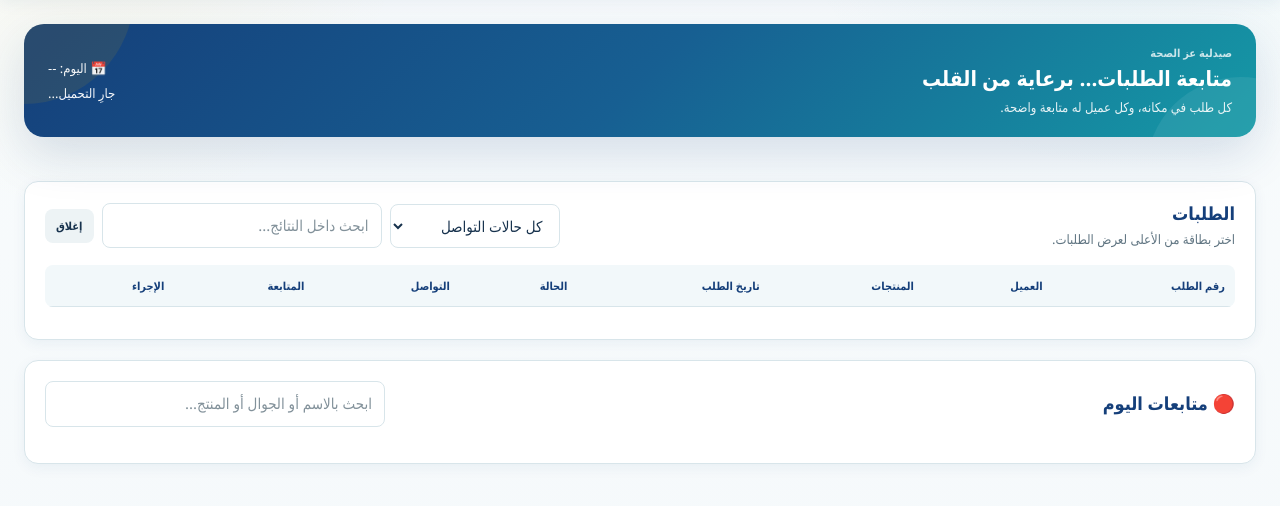
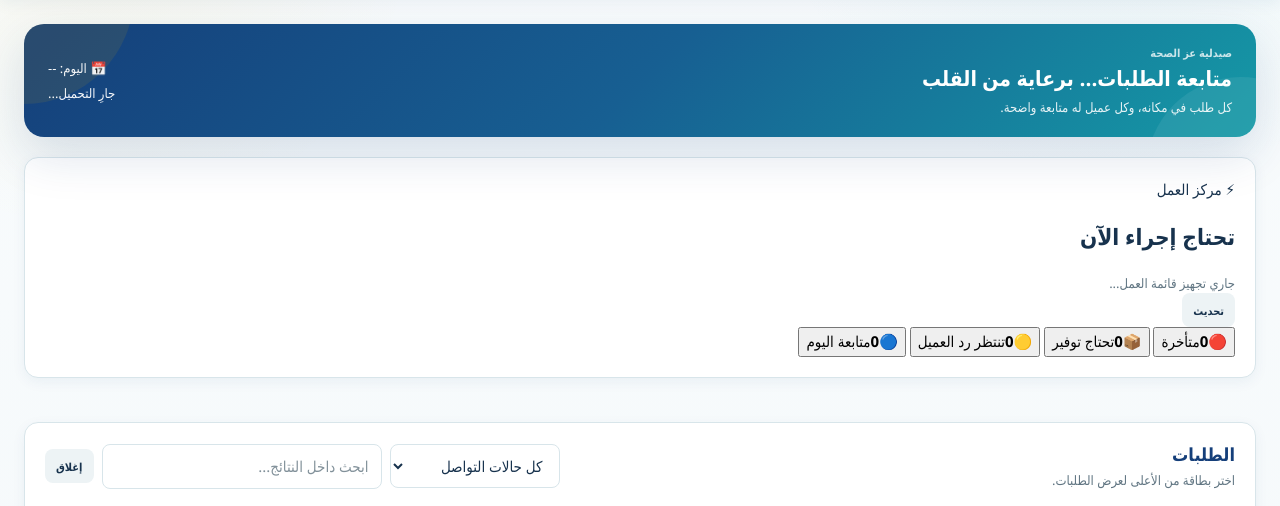
Before and after one commit to ezzpharmacy129-blip/clientorder, a Flask app: template templates/index.html in a window 1280 px wide. Shown: the part 151-657 px from the top of the page. Run offline with Flask 3, Linux system fonts and the light colour scheme; the template is opened without the code that fills it: most values are stand-ins (such as "Sample title", 1, 10 or a date in 2020); lists and menus that the app fills with data are empty; some libraries are stand-ins or nearby versions.

Commit message:
feat: add action center to dashboard

```diff
--- a/templates/index.html
+++ b/templates/index.html
@@ -32,7 +32,32 @@
 <main class="app-main">
 <section id="view-dashboard" class="view active" data-dashboard-version="2">
   <div class="today-banner"><div class="today-brand-copy"><div class="eyebrow">صيدلية عز الصحة</div><strong>متابعة الطلبات… برعاية من القلب</strong><span>كل طلب في مكانه، وكل عميل له متابعة واضحة.</span></div><div class="today-meta"><div>📅 اليوم: <span id="today-date">--</span></div><div id="today-summary">جارِ التحميل...</div></div></div>
-  <div class="stats-grid" id="stats-grid"></div><section id="dashboard-results-panel" class="panel dashboard-results-panel hidden"><div class="panel-header"><div><h2 id="dashboard-results-title">الطلبات</h2><p id="dashboard-results-subtitle" class="panel-subtitle">اختر بطاقة من الأعلى لعرض الطلبات.</p></div><div class="dashboard-results-actions"><select id="dashboard-contact-filter"><option value="">كل حالات التواصل</option><option value="لم يتم التواصل">لم يتم التواصل</option><option value="بانتظار رد العميل">بانتظار رد العميل</option><option value="العميل موافق">العميل موافق</option><option value="العميل رفض">العميل رفض</option><option value="مؤجل">مؤجل</option></select><input id="dashboard-results-search" placeholder="ابحث داخل النتائج..."><button class="btn btn-secondary btn-sm" id="dashboard-results-close">إغلاق</button></div></div><div class="table-wrap"><table class="orders-table dashboard-orders-table"><thead><tr><th>رقم الطلب</th><th>العميل</th><th>المنتجات</th><th>تاريخ الطلب</th><th>الحالة</th><th>التواصل</th><th>المتابعة</th><th>الإجراء</th></tr></thead><tbody id="dashboard-results-body"></tbody></table></div><div class="table-footer" id="dashboard-results-count"></div></section><div class="panel"><div class="panel-header"><h2>🔴 متابعات اليوم</h2><input id="dashboard-search" placeholder="ابحث بالاسم أو الجوال أو المنتج..."></div><div id="followups-list" class="followups-list"></div></div>
+
+  <section id="action-center" class="action-center panel" aria-labelledby="action-center-title">
+    <div class="action-center-header">
+      <div>
+        <div class="action-center-kicker">⚡ مركز العمل</div>
+        <h2 id="action-center-title">تحتاج إجراء الآن</h2>
+        <p id="action-center-subtitle" class="panel-subtitle">جاري تجهيز قائمة العمل...</p>
+      </div>
+      <button type="button" class="btn btn-secondary btn-sm" id="action-center-refresh">تحديث</button>
+    </div>
+    <div class="action-center-grid">
+      <button type="button" class="action-tile action-overdue" data-action-filter="overdue" aria-pressed="false">
+        <span class="action-tile-icon">🔴</span><strong id="action-count-overdue">0</strong><span>متأخرة</span>
+      </button>
+      <button type="button" class="action-tile action-supply" data-action-filter="needs_supply" aria-pressed="false">
+        <span class="action-tile-icon">📦</span><strong id="action-count-supply">0</strong><span>تحتاج توفير</span>
+      </button>
+      <button type="button" class="action-tile action-reply" data-action-filter="awaiting_reply" aria-pressed="false">
+        <span class="action-tile-icon">🟡</span><strong id="action-count-reply">0</strong><span>تنتظر رد العميل</span>
+      </button>
+      <button type="button" class="action-tile action-today" data-action-filter="today" aria-pressed="false">
+        <span class="action-tile-icon">🔵</span><strong id="action-count-today">0</strong><span>متابعة اليوم</span>
+      </button>
+    </div>
+    <div id="action-center-list" class="action-center-list"></div>
+  </section>  <div class="stats-grid" id="stats-grid"></div><section id="dashboard-results-panel" class="panel dashboard-results-panel hidden"><div class="panel-header"><div><h2 id="dashboard-results-title">الطلبات</h2><p id="dashboard-results-subtitle" class="panel-subtitle">اختر بطاقة من الأعلى لعرض الطلبات.</p></div><div class="dashboard-results-actions"><select id="dashboard-contact-filter"><option value="">كل حالات التواصل</option><option value="لم يتم التواصل">لم يتم التواصل</option><option value="بانتظار رد العميل">بانتظار رد العميل</option><option value="العميل موافق">العميل موافق</option><option value="العميل رفض">العميل رفض</option><option value="مؤجل">مؤجل</option></select><input id="dashboard-results-search" placeholder="ابحث داخل النتائج..."><button class="btn btn-secondary btn-sm" id="dashboard-results-close">إغلاق</button></div></div><div class="table-wrap"><table class="orders-table dashboard-orders-table"><thead><tr><th>رقم الطلب</th><th>العميل</th><th>المنتجات</th><th>تاريخ الطلب</th><th>الحالة</th><th>التواصل</th><th>المتابعة</th><th>الإجراء</th></tr></thead><tbody id="dashboard-results-body"></tbody></table></div><div class="table-footer" id="dashboard-results-count"></div></section><div class="panel"><div class="panel-header"><h2>🔴 متابعات اليوم</h2><input id="dashboard-search" placeholder="ابحث بالاسم أو الجوال أو المنتج..."></div><div id="followups-list" class="followups-list"></div></div>
 </section>
 <section id="view-shortages" class="view shortages-page">
   <div class="panel daily-shortages-panel">
```
